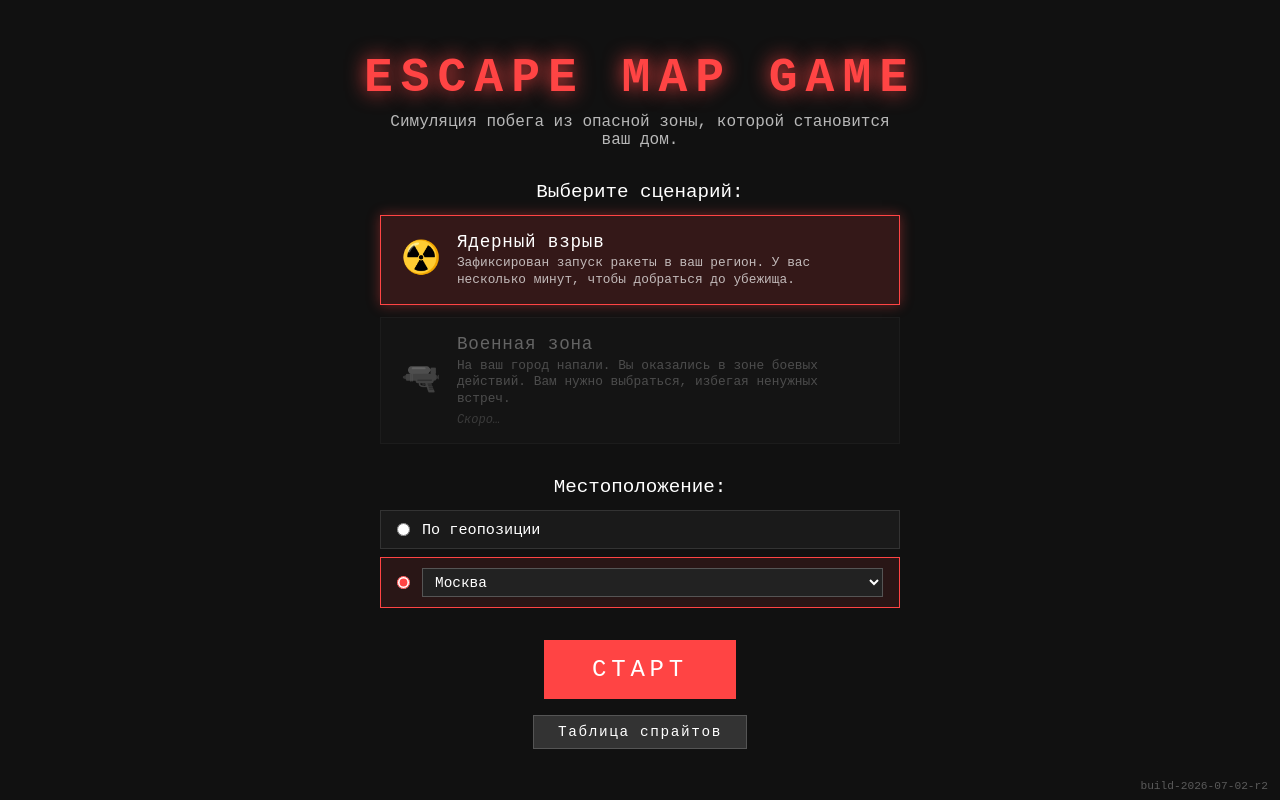
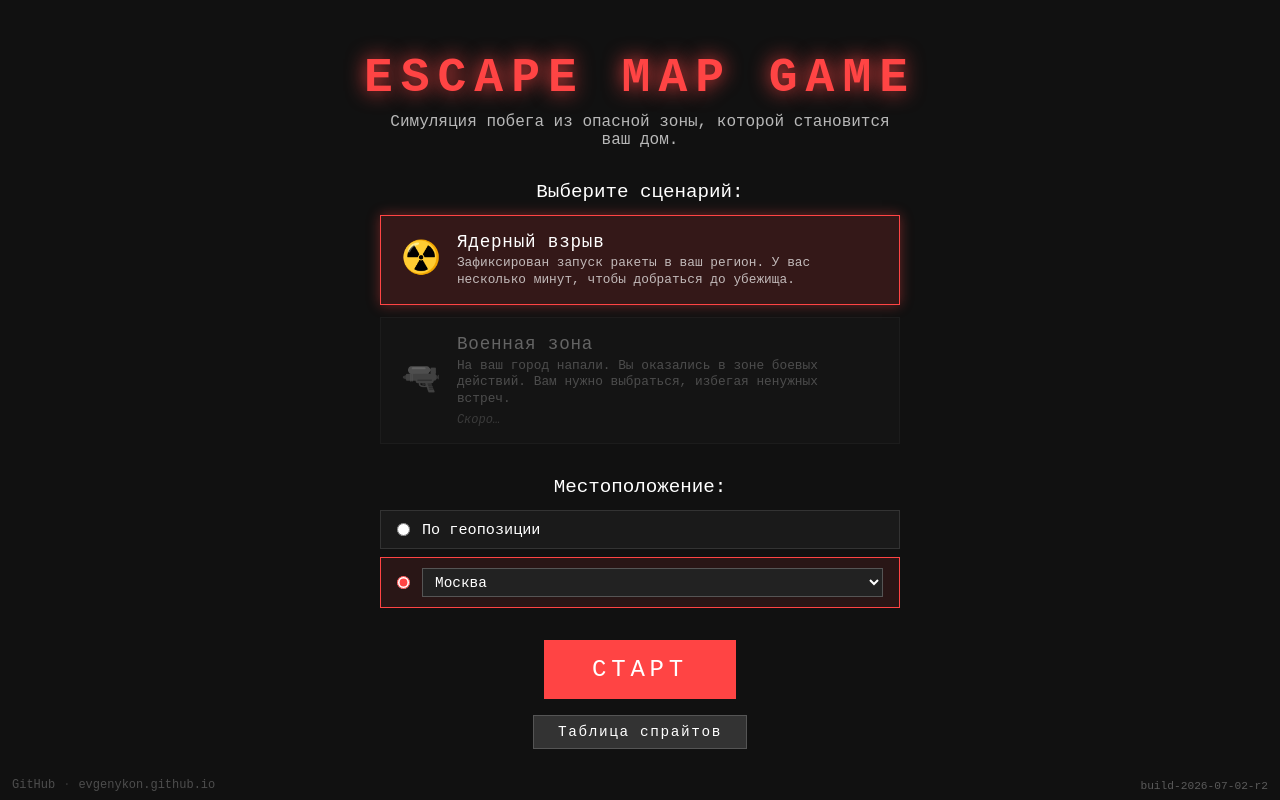
Before and after one commit to evgenykon/escape-map-game, a Vue app: page / in a window 1280 px wide. Built offline with nearby package versions, Linux system fonts and the light colour scheme.

Commit message:
feat(ui): add GitHub links to start screen

```diff
--- a/src/components/StartScreen.vue
+++ b/src/components/StartScreen.vue
@@ -137,6 +137,12 @@ async function startGame() {
     </button>
 
     <p class="build-tag">{{ BUILD_TAG }}</p>
+
+    <div class="footer-links">
+      <a href="https://github.com/evgenykon/escape-map-game" target="_blank" rel="noopener">GitHub</a>
+      <span class="footer-sep">·</span>
+      <a href="https://evgenykon.github.io" target="_blank" rel="noopener">evgenykon.github.io</a>
+    </div>
   </div>
 </template>
 
@@ -331,4 +337,24 @@ async function startGame() {
   opacity: 0.3;
   font-size: 0.7rem;
 }
+.footer-links {
+  position: absolute;
+  bottom: 0.5rem;
+  left: 0.75rem;
+  display: flex;
+  gap: 0.5rem;
+  font-size: 0.75rem;
+  opacity: 0.5;
+}
+.footer-links a {
+  color: #888;
+  text-decoration: none;
+  transition: color 0.15s;
+}
+.footer-links a:hover {
+  color: #fff;
+}
+.footer-sep {
+  color: #555;
+}
 </style>
```
